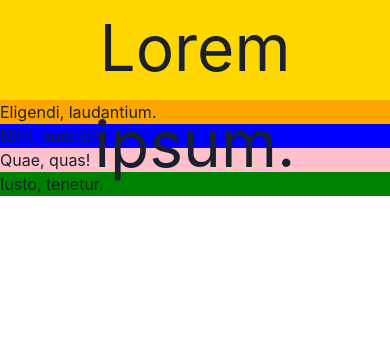
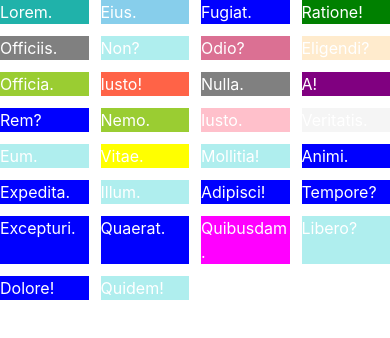
Before and after one commit to jeon602/React103123, a React (Create React App) app: page / in a window 390 px wide. Shown: the top 338 px of the page. Built offline with nearby package versions, Linux system fonts and the light colour scheme.

Commit message:
grid or simple grid/ 반응형 웹 적용 simplegrid

```diff
--- a/src/App.js
+++ b/src/App.js
@@ -1,25 +1,100 @@
-import { Box, flex } from "@chakra-ui/react";
+import { Box, flex, SimpleGrid } from "@chakra-ui/react";
 
 function App() {
   return (
     <>
-      <flex>
-        <Box
-          bg={"gold"}
-          w={"100%"}
-          h={"100px"}
-          gap={3}
-          align={"center"}
-          fontSize={"4rem"}
-          justify={"space-around"}
-        >
-          Lorem ipsum.
+      <SimpleGrid gap={3} columns={{ base: 4, md: 5, "2xl": 10 }}>
+        <Box bg="lightseagreen" color={"white"}>
+          Lorem.
         </Box>
-        <Box bg={"orange"}>Eligendi, laudantium.</Box>
-        <Box bg={"blue"}>Nihil, suscipit.</Box>
-        <Box bg={"pink"}>Quae, quas!</Box>
-        <Box bg={"green"}>Iusto, tenetur.</Box>
-      </flex>
+        <Box bg="skyblue" color={"white"}>
+          Eius.
+        </Box>
+        <Box bg="blue" color={"white"}>
+          Fugiat.
+        </Box>
+        <Box bg="green" color={"white"}>
+          Ratione!
+        </Box>
+        <Box bg="gray" color={"white"}>
+          Officiis.
+        </Box>
+        <Box bg="paleturquoise" color={"white"}>
+          Non?
+        </Box>
+        <Box bg="palevioletred" color={"white"}>
+          Odio?
+        </Box>
+        <Box bg="blanchedalmond" color={"white"}>
+          Eligendi?
+        </Box>
+        <Box bg="yellowgreen" color={"white"}>
+          Officia.
+        </Box>
+        <Box bg="tomato" color={"white"}>
+          Iusto!
+        </Box>
+        <Box bg="gray" color={"white"}>
+          Nulla.
+        </Box>
+        <Box bg="purple" color={"white"}>
+          A!
+        </Box>
+        <Box bg="blue" color={"white"}>
+          Rem?
+        </Box>
+        <Box bg="yellowgreen" color={"white"}>
+          Nemo.
+        </Box>
+        <Box bg="pink" color={"white"}>
+          Iusto.
+        </Box>
+        <Box bg="blackAlpha.50" color={"white"}>
+          Veritatis.
+        </Box>
+        <Box bg="paleturquoise" color={"white"}>
+          Eum.
+        </Box>
+        <Box bg="yellow" color={"white"}>
+          Vitae.
+        </Box>
+        <Box bg="paleturquoise" color={"white"}>
+          Mollitia!
+        </Box>
+        <Box bg="blue" color={"white"}>
+          Animi.
+        </Box>
+        <Box bg="blue" color={"white"}>
+          Expedita.
+        </Box>
+        <Box bg="paleturquoise" color={"white"}>
+          Illum.
+        </Box>
+        <Box bg="blue" color={"white"}>
+          Adipisci!
+        </Box>
+        <Box bg="blue" color={"white"}>
+          Tempore?
+        </Box>
+        <Box bg="blue" color={"white"}>
+          Excepturi.
+        </Box>
+        <Box bg="blue" color={"white"}>
+          Quaerat.
+        </Box>
+        <Box bg="magenta" color={"white"}>
+          Quibusdam.
+        </Box>
+        <Box bg="paleturquoise" color={"white"}>
+          Libero?
+        </Box>
+        <Box bg="blue" color={"white"}>
+          Dolore!
+        </Box>
+        <Box bg="paleturquoise" color={"white"}>
+          Quidem!
+        </Box>
+      </SimpleGrid>
     </>
   );
 }
```
